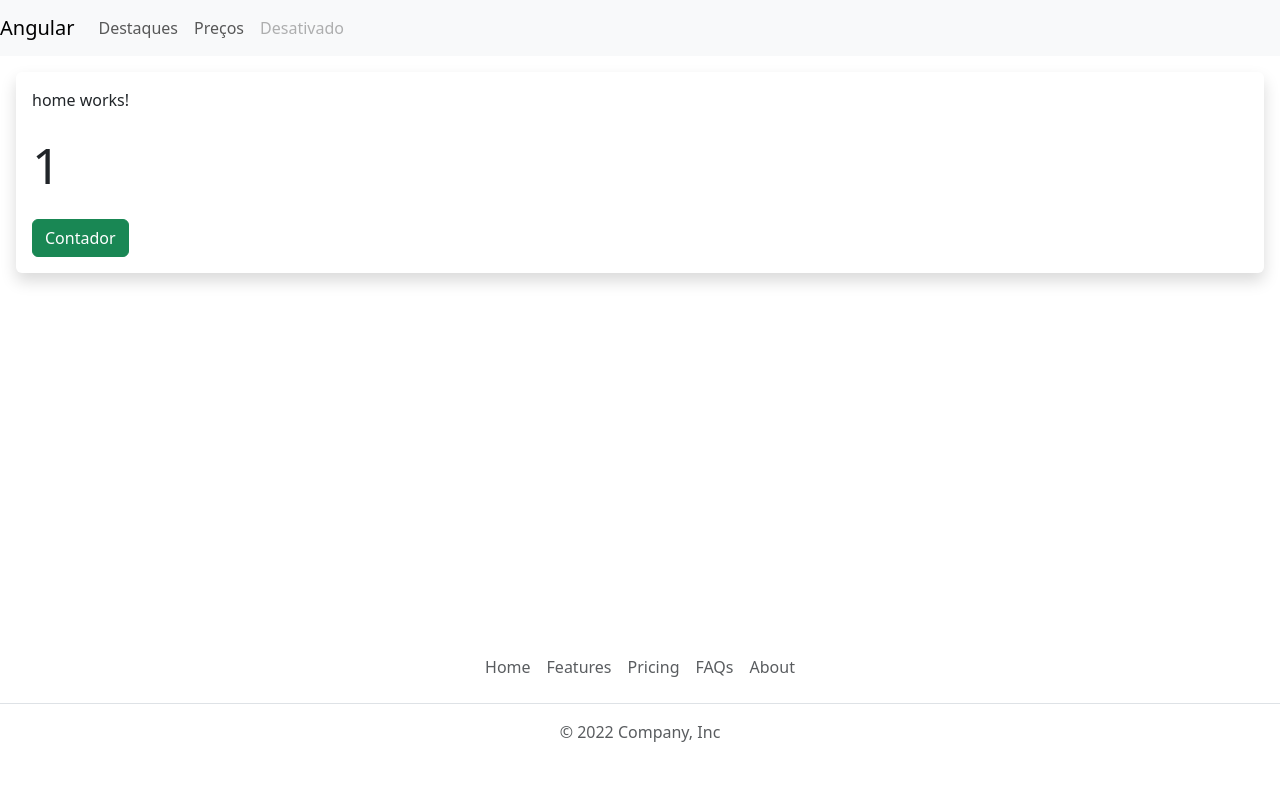
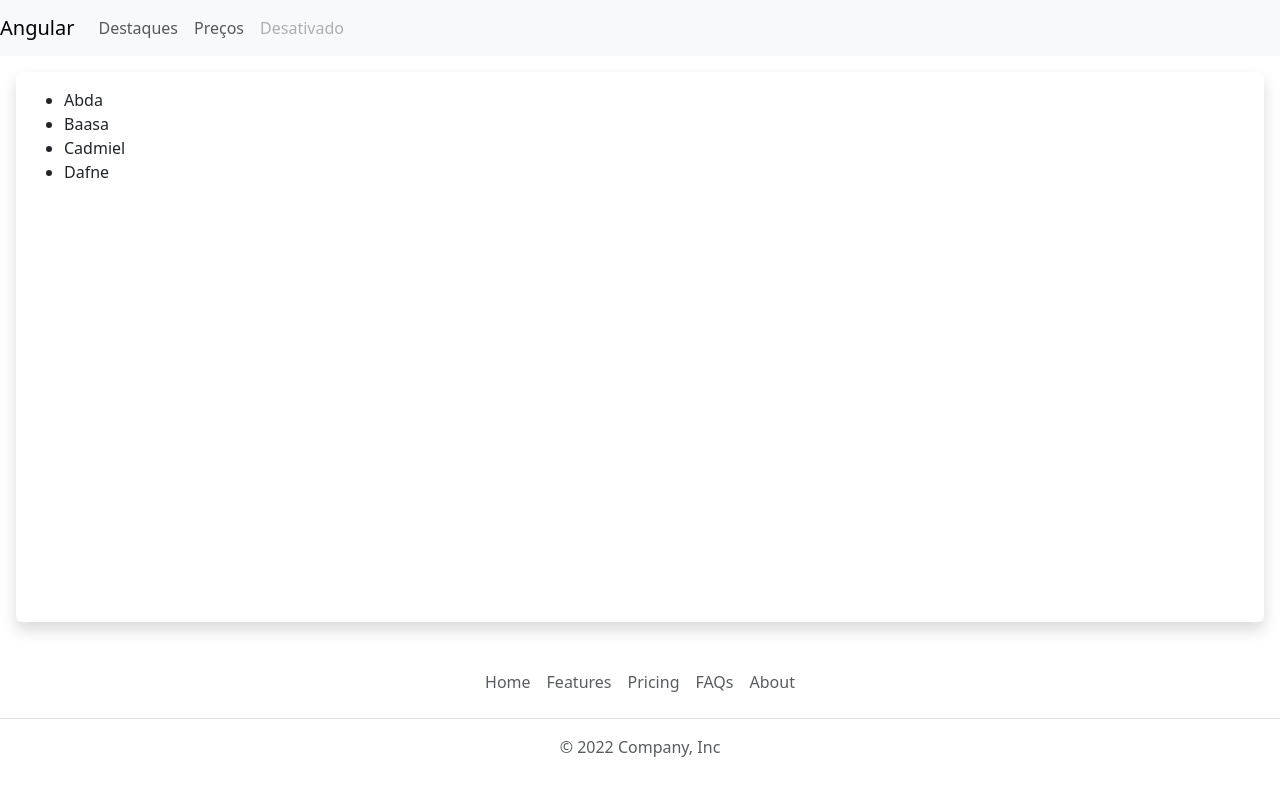
Before and after one commit to fabao1966/angular-testes, an Angular app: page / in a window 1280 px wide. Shown: the top 796 px of the page. Built offline with nearby package versions, Linux system fonts and the light colour scheme.

Commit message:
Como usar o NgFor do Angular

```diff
--- a/src/app/_components/base-ui/base-ui.component.css
+++ b/src/app/_components/base-ui/base-ui.component.css
@@ -0,0 +1,3 @@
+div{
+  min-height: 550px;
+}
--- a/src/app/_components/footer/footer.component.css
+++ b/src/app/_components/footer/footer.component.css
@@ -0,0 +1,5 @@
+footer{
+  position: relative;
+  margin-top: auto;
+  bottom: 0%;
+}
--- a/src/app/_components/footer/footer.component.html
+++ b/src/app/_components/footer/footer.component.html
@@ -1,4 +1,3 @@
-<div class="fixed-bottom">
   <footer class="py-3 my-4">
     <ul class="nav justify-content-center border-bottom pb-3 mb-3">
       <li class="nav-item"><a href="#" class="nav-link px-2 text-muted">Home</a></li>
@@ -9,4 +8,3 @@
     </ul>
     <p class="text-center text-muted">© 2022 Company, Inc</p>
 </footer>
-</div>
--- a/src/app/app.component.html
+++ b/src/app/app.component.html
@@ -1,5 +1,5 @@
 <app-navbar></app-navbar>
 <app-base-ui>
-  <app-home></app-home>
+  <app-users></app-users>
 </app-base-ui>
 <app-footer></app-footer>
--- a/src/app/app.component.ts
+++ b/src/app/app.component.ts
@@ -5,13 +5,14 @@ import { HomeComponent } from "./pages/home/home.component";
 import { FooterComponent } from "./_components/footer/footer.component";
 import { CommonModule } from '@angular/common';
 import { BaseUIComponent } from "./_components/base-ui/base-ui.component";
+import { UsersComponent } from "./pages/users/users.component";
 
 @Component({
     selector: 'app-root',
     standalone: true,
     templateUrl: './app.component.html',
     styleUrl: './app.component.css',
-    imports: [RouterOutlet, NavbarComponent, HomeComponent, FooterComponent, CommonModule, BaseUIComponent]
+    imports: [RouterOutlet, NavbarComponent, HomeComponent, FooterComponent, CommonModule, BaseUIComponent, UsersComponent]
 })
 export class AppComponent {
   title = 'Angular Testes';
--- a/src/app/pages/users/users.component.html
+++ b/src/app/pages/users/users.component.html
@@ -1 +1,3 @@
-<p>users works!</p>
+<ul>
+  <li *ngFor="let item of nomes">{{ item }}</li>
+</ul>
--- a/src/app/pages/users/users.component.ts
+++ b/src/app/pages/users/users.component.ts
@@ -1,12 +1,14 @@
+import { CommonModule } from '@angular/common';
 import { Component } from '@angular/core';
 
 @Component({
   selector: 'app-users',
   standalone: true,
-  imports: [],
+  imports: [CommonModule],
   templateUrl: './users.component.html',
   styleUrl: './users.component.css'
 })
 export class UsersComponent {
+  nomes:string[] = ['Abda', 'Baasa', 'Cadmiel', 'Dafne'];
 
 }
```
